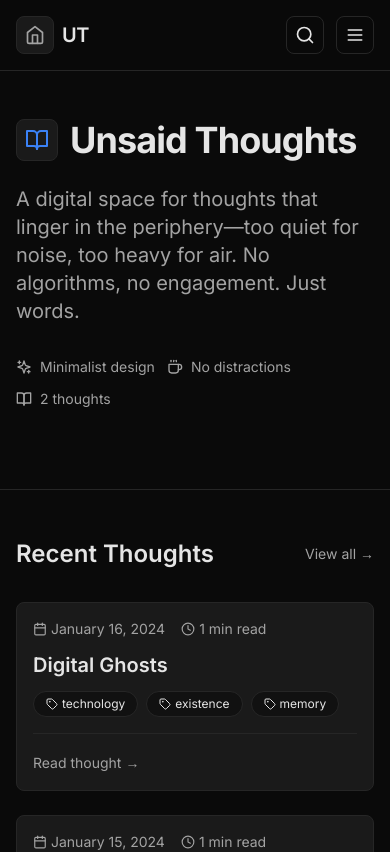
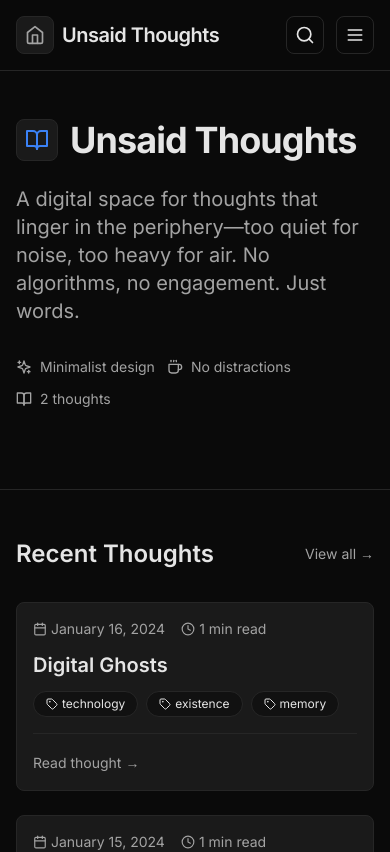
Before and after one commit to NefariousNGGA/unsaid-thoughts, a Next.js app: page / in a window 390 px wide. Shown: the top 852 px of the page. Built offline with nearby package versions, Linux system fonts and the light colour scheme.

Commit message:
Update NavBar.tsx

```diff
--- a/components/NavBar.tsx
+++ b/components/NavBar.tsx
@@ -13,7 +13,7 @@ export default function Navbar() {
   return (
     <header className="sticky top-0 z-50 w-full border-b border-border bg-background-primary/95 backdrop-blur-sm">
       <div className={cn("flex items-center justify-between py-4", "max-w-4xl mx-auto px-4")}>
-        {/* Logo */}
+        {/* Logo - Same on all devices */}
         <Link
           href="/"
           className="flex items-center gap-2 group"
@@ -21,11 +21,8 @@ export default function Navbar() {
           <div className="p-2 rounded-lg bg-background-card border border-border group-hover:border-accent-hover transition-colors">
             <Home size={20} className="text-text-secondary group-hover:text-text-primary transition-colors" />
           </div>
-          <span className="text-xl font-semibold tracking-tight hidden sm:inline">
+          <span className="text-xl font-semibold tracking-tight">
             {SITE_CONFIG.name}
-          </span>
-          <span className="text-xl font-semibold tracking-tight sm:hidden">
-            UT
           </span>
         </Link>
 
```
